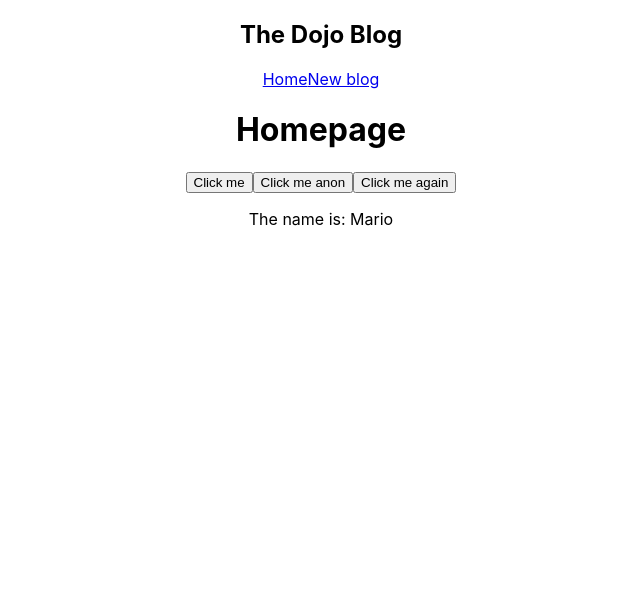
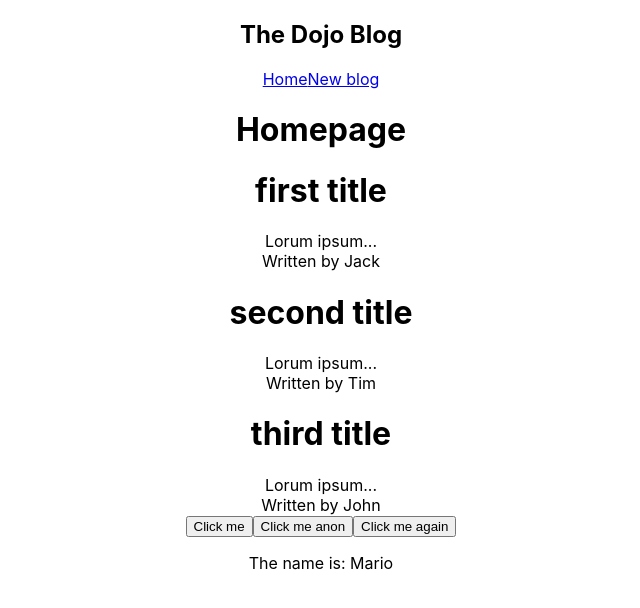
Before and after one commit to Jackques/React-tutorial, a React (Create React App) app: page / in a window 1280 px wide. Shown: the top 608 px of the page, without its empty margins (319-959 px from the left). Built offline with nearby package versions, Linux system fonts and the light colour scheme.

Commit message:
Added example on showing blog posts from array in stateHook

```diff
--- a/src/Home.js
+++ b/src/Home.js
@@ -1,8 +1,31 @@
+import {useState} from "react";
+
 const Home = () => {
+    const [blogs, setBlog] = useState([
+        {title: "first title", body: "Lorum ipsum...", author: "Jack", id: 1},
+        {title: "second title", body: "Lorum ipsum...", author: "Tim", id: 2},
+        {title: "third title", body: "Lorum ipsum...", author: "John", id: 3},
+    ]);
     return (
         <div className="home">
             <h1>Homepage</h1>
-        </div> );
+
+            <div className="blog-preview">
+                {blogs.map((blog) => (
+                    <div className="blog-preview" key={blog.id}>
+                        <div className="blog-header">
+                            <h1>{blog.title}</h1>
+                        </div>
+                        <div className="blog-body">
+                            {blog.body}
+                        </div>
+                        <div className="blog-footer">
+                            Written by {blog.author}
+                        </div>
+                    </div>
+                ))}
+            </div>
+        </div>);
 }
 
 export default Home;
```
Also changed, not shown: 1 other file (tests, documents, lock files or other folders).
